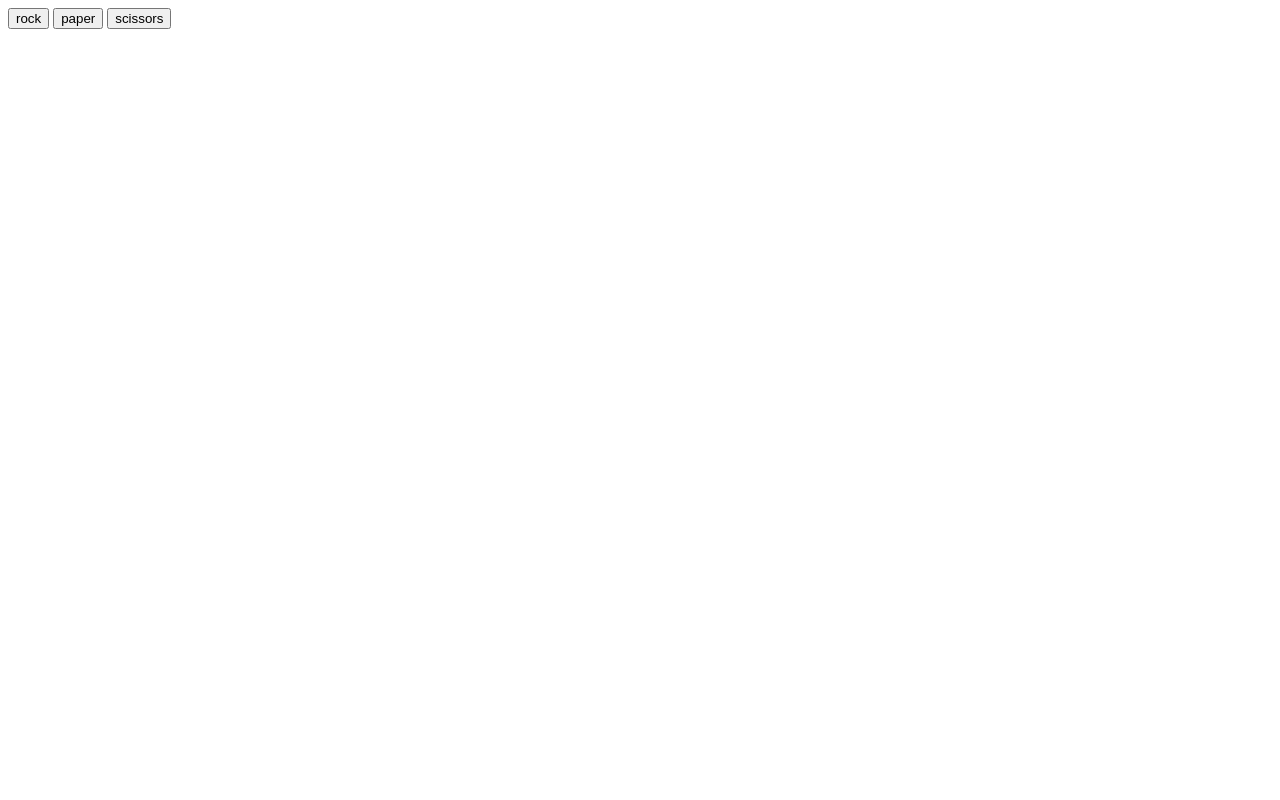
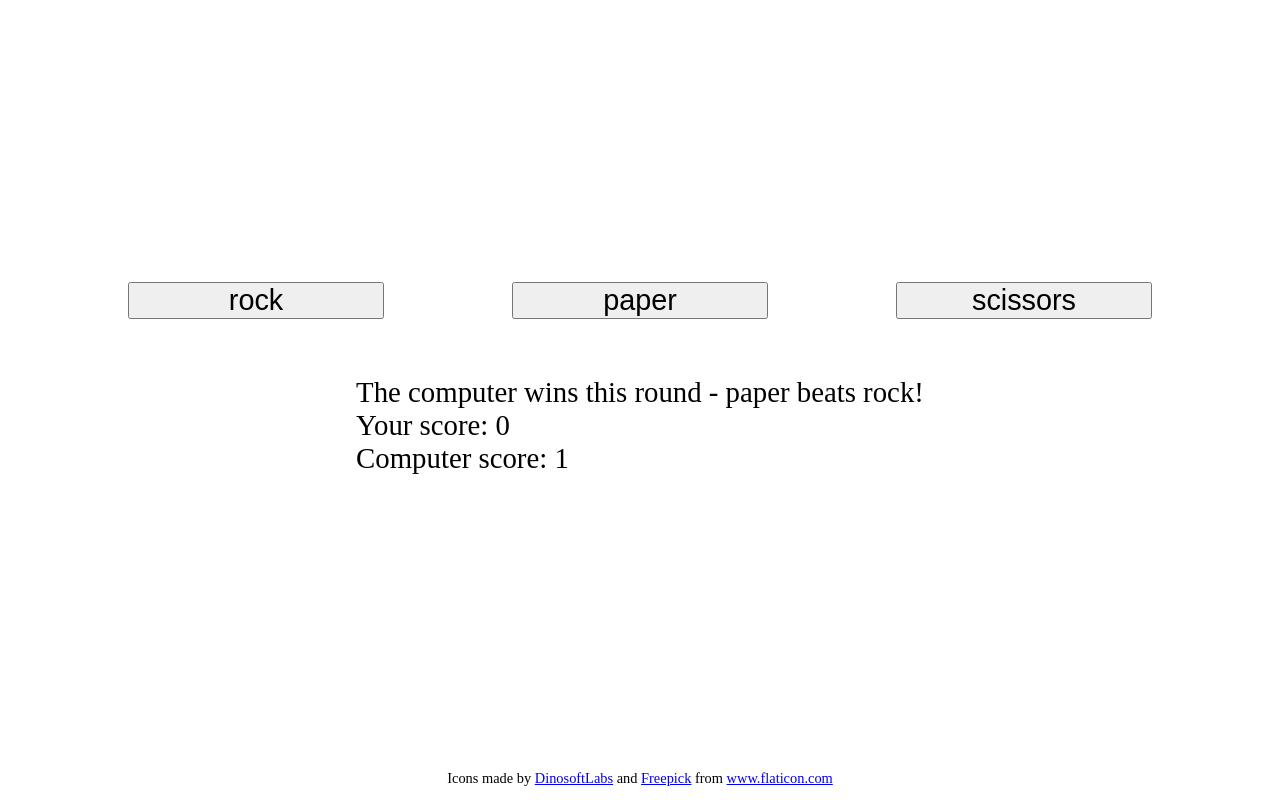
Before and after one commit to k-nox/rock-paper-scissors, a plain HTML site: page index.html in a window 1280 px wide. Both pictures are taken after a click on the button "rock". Drawn offline with Linux system fonts and the light colour scheme.

Commit message:
Replace console messages with p elements
Begin basic visual layout of game

```diff
--- a/index.html
+++ b/index.html
@@ -4,11 +4,29 @@
     <meta charset="UTF-8" />
     <meta name="viewport" content="width=device-width, initial-scale=1.0" />
     <title>Rock, Paper, Scissors</title>
+    <link rel="stylesheet" href="main.css" />
     <script defer src="main.js"></script>
   </head>
   <body>
-    <button id="rock">rock</button>
-    <button id="paper">paper</button>
-    <button id="scissors">scissors</button>
+    <main>
+      <div class="buttons">
+        <button id="rock">rock</button>
+        <button id="paper">paper</button>
+        <button id="scissors">scissors</button>
+      </div>
+      <div class="results"></div>
+    </main>
+    <footer>
+      <p>
+        <small
+          >Icons made by
+          <a href="https://www.flaticon.com/authors/dinosoftlabs"
+            >DinosoftLabs</a
+          >
+          and <a href="https://www.freepick.com">Freepick</a> from
+          <a href="https://www.flaticon.com/">www.flaticon.com</a></small
+        >
+      </p>
+    </footer>
   </body>
 </html>
--- a/main.css
+++ b/main.css
@@ -0,0 +1,39 @@
+html {
+  font-size: 100%;
+}
+* {
+  margin: 0;
+  padding: 0;
+  box-sizing: border-box;
+}
+body {
+  font-size: calc(1rem + 1vw);
+  width: 100%;
+}
+.buttons {
+  width: 100vw;
+  display: flex;
+  justify-content: space-evenly;
+  margin-bottom: 2em;
+}
+button {
+  font-size: inherit;
+  width: 20vw;
+}
+main {
+  display: flex;
+  justify-content: center;
+  align-items: center;
+  height: calc(100vh - 1.5em);
+  flex-flow: column wrap;
+}
+footer {
+  height: 1.5em;
+  width: 100vw;
+}
+footer p {
+  text-align: center;
+}
+small {
+  font-size: 0.5em;
+}
--- a/main.js
+++ b/main.js
@@ -22,174 +22,87 @@ function computerPlay() {
   let result = getRandomInt();
   return convertRandomInt(result);
 }
-
-// obtains player answer and converts to match computer answer
-// function playerPlay() {
-//   let result = prompt('Rock, paper, or scissors?');
-
-//   const rock = /^r[0o][ck]{2}$/i;
-//   const paper = /^p[a@]p[e3]r$/i;
-//   const scissors = /^[s5z][ck]i[s5z]{2}[o0]r[s5z]$/i;
-
-//   result = result.replace(rock, 'rock');
-//   result = result.replace(paper, 'paper');
-//   result = result.replace(scissors, 'scissors');
-
-//   if (result === 'rock' || result === 'paper' || result === 'scissors') {
-//     return result;
-//   } else {
-//     return 'There must be an error somewhere. Please try again!';
-//   }
-// }
-
-// runs playerPlay and computerPlay and returns result of one round
-// let finalResult;
-
-// function playRound(playerSelection, computerSelection) {
-//   let playerAnswer = playerSelection();
-//   let computerAnswer = computerSelection();
-
-//   if (playerAnswer === computerAnswer) {
-//     finalResult = 'tie';
-//     return finalResult;
-//   } else if (playerAnswer === 'rock') {
-//     if (computerAnswer === 'paper') {
-//       finalResult = 'You lose! Paper beats rock.';
-//       return finalResult;
-//     } else {
-//       finalResult = 'You win! Rock smashes scissors.';
-//       return finalResult;
-//     }
-//   } else if (playerAnswer === 'paper') {
-//     if (computerAnswer === 'rock') {
-//       finalResult = 'You win! Paper beats rock.';
-//       return finalResult;
-//     } else {
-//       finalResult = 'You lose! Scissors cut paper.';
-//       return finalResult;
-//     }
-//   } else if (playerAnswer === 'scissors') {
-//     if (computerAnswer === 'paper') {
-//       finalResult = 'You win! Scissors cut paper.';
-//       return finalResult;
-//     } else {
-//       finalResult = 'You lose! Rock smashes scissors.';
-//       return finalResult;
-//     }
-//   } else {
-//     finalResult = 'There must be an error somewhere, please try again!';
-//     return finalResult;
-//   }
-// }
-
-// function game() {
-//   let computerScore = 0;
-//   let playerScore = 0;
-//   for (let i = 0; i < 5; i++) {
-//     playRound(playerPlay, computerPlay);
-//     switch (finalResult) {
-//       case 'tie':
-//         console.log(`Round Results: You tied! Let's keep going.
-//                         Computer score: ${computerScore}
-//                         Player Score: ${playerScore} `);
-//         break;
-//       case 'You lose! Paper beats rock.':
-//         computerScore++;
-//         console.log(`Round Results: ${finalResult}
-//                         Computer score: ${computerScore}
-//                         Player Score: ${playerScore} `);
-//         break;
-//       case 'You win! Rock smashes scissors.':
-//         playerScore++;
-//         console.log(`Round Results: ${finalResult}
-//                         Computer score: ${computerScore}
-//                         Player Score: ${playerScore} `);
-//         break;
-//       case 'You win! Paper beats rock.':
-//         playerScore++;
-//         console.log(`Round Results: ${finalResult}
-//                         Computer score: ${computerScore}
-//                         Player Score: ${playerScore} `);
-//         break;
-//       case 'You lose! Scissors cut paper.':
-//         computerScore++;
-//         console.log(`Round Results: ${finalResult}
-//                         Computer score: ${computerScore}
-//                         Player Score: ${playerScore} `);
-//         break;
-//       case 'You win! Scissors cut paper.':
-//         playerScore++;
-//         console.log(`Round Results: ${finalResult}
-//                         Computer score: ${computerScore}
-//                         Player Score: ${playerScore} `);
-//         break;
-//       case 'You lose! Rock smashes scissors.':
-//         computerScore++;
-//         console.log(`Round Results: ${finalResult}
-//                         Computer score: ${computerScore}
-//                         Player Score: ${playerScore} `);
-//         break;
-//       default:
-//         console.log(
-//           'Sorry, I think there is an error somewhere. Pleae try again!'
-//         );
-//     }
-//   }
-//   if (playerScore > computerScore) {
-//     console.log(
-//       `Congrats! You beat the computer ${playerScore} to ${computerScore}`
-//     );
-//   } else if (playerScore < computerScore) {
-//     console.log(
-//       `Oof... The computer beat you ${computerScore} to ${playerScore}!`
-//     );
-//   } else {
-//     console.log(`Looks like you tied this time! Wanna go again?`);
-//   }
-// }
+let playerScore = 0;
+let computerScore = 0;
 
 const rock = document.querySelector('#rock');
 const paper = document.querySelector('#paper');
 const scissors = document.querySelector('#scissors');
+const resultsDiv = document.querySelector('.results');
 
-rock.addEventListener('click', playerPlay);
-paper.addEventListener('click', playerPlay);
-scissors.addEventListener('click', playerPlay);
+const playerScoreTracker = document.createElement('p');
+const computerScoreTracker = document.createElement('p');
+const roundMessage = document.createElement('p');
+const endMessage = document.createElement('p');
 
-function playerPlay(e) {
+rock.addEventListener('click', game);
+paper.addEventListener('click', game);
+scissors.addEventListener('click', game);
+
+//* plays game when button is clicked and keeps track of score
+function game(e) {
+  if (playerScore >= 5 || computerScore >= 5) {
+    //* resets scores to 0 if there has been a winner
+    playerScore = 0;
+    computerScore = 0;
+  }
   playRound(e.target.id, computerPlay());
+
+  playerScoreTracker.textContent = `Your score: ${playerScore}`;
+  resultsDiv.appendChild(playerScoreTracker);
+
+  computerScoreTracker.textContent = `Computer score: ${computerScore}`;
+  resultsDiv.appendChild(computerScoreTracker);
+  if (playerScore === 5) {
+    endMessage.textContent = `Game over! You beat the computer ${playerScore} to ${computerScore}!`;
+    resultsDiv.appendChild(endMessage);
+  }
+  if (computerScore === 5) {
+    endMessage.testContent = `How embarassing! The computer beat you ${computerScore} to ${playerScore}.`;
+    resultsDiv.appendChild(endMessage);
+  }
 }
 
+//* one round of gameplay with messages
 function playRound(playerSelection, computerSelection) {
-  const computerWin = 'computer win';
-  const playerWin = 'player win';
+  const computerWinMessage = `The computer wins this round - ${computerSelection} beats ${playerSelection}!`;
+  const playerWinMessage = `You won this round - ${playerSelection} beats ${computerSelection}!`;
+  const tieMessage = 'This round was a tie.';
+  const tie = 'tie';
 
   if (playerSelection === computerSelection) {
-    console.log('tie');
-    return 'tie';
+    roundMessage.textContent = tieMessage;
+    resultsDiv.appendChild(roundMessage);
+    return tie;
   } else if (playerSelection === 'rock') {
     if (computerSelection === 'paper') {
-      console.log(computerWin);
-      return computerWin;
+      roundMessage.textContent = computerWinMessage;
+      resultsDiv.appendChild(roundMessage);
+      return computerScore++;
     } else {
-      console.log(playerWin);
-      return playerWin;
+      roundMessage.textContent = playerWinMessage;
+      resultsDiv.appendChild(roundMessage);
+      return playerScore++;
     }
   } else if (playerSelection === 'paper') {
     if (computerSelection === 'rock') {
-      console.log(playerWin);
-      return playerWin;
+      roundMessage.textContent = playerWinMessage;
+      resultsDiv.appendChild(roundMessage);
+      return playerScore++;
     } else {
-      console.log(computerWin);
-      return computerWin;
+      roundMessage.textContent = computerWinMessage;
+      resultsDiv.appendChild(roundMessage);
+      return computerScore++;
     }
   } else if (playerSelection === 'scissors') {
     if (computerSelection === 'rock') {
-      console.log(computerWin);
-      return computerWin;
+      roundMessage.textContent = computerWinMessage;
+      resultsDiv.appendChild(roundMessage);
+      return computerScore++;
     } else {
-      console.log(playerWin);
-      return playerWin;
+      roundMessage.textContent = playerWinMessage;
+      resultsDiv.appendChild(roundMessage);
+      return playerScore++;
     }
   } else {
     return 'ERROR';
```
Also changed, not shown: images/rock.svg (added).
